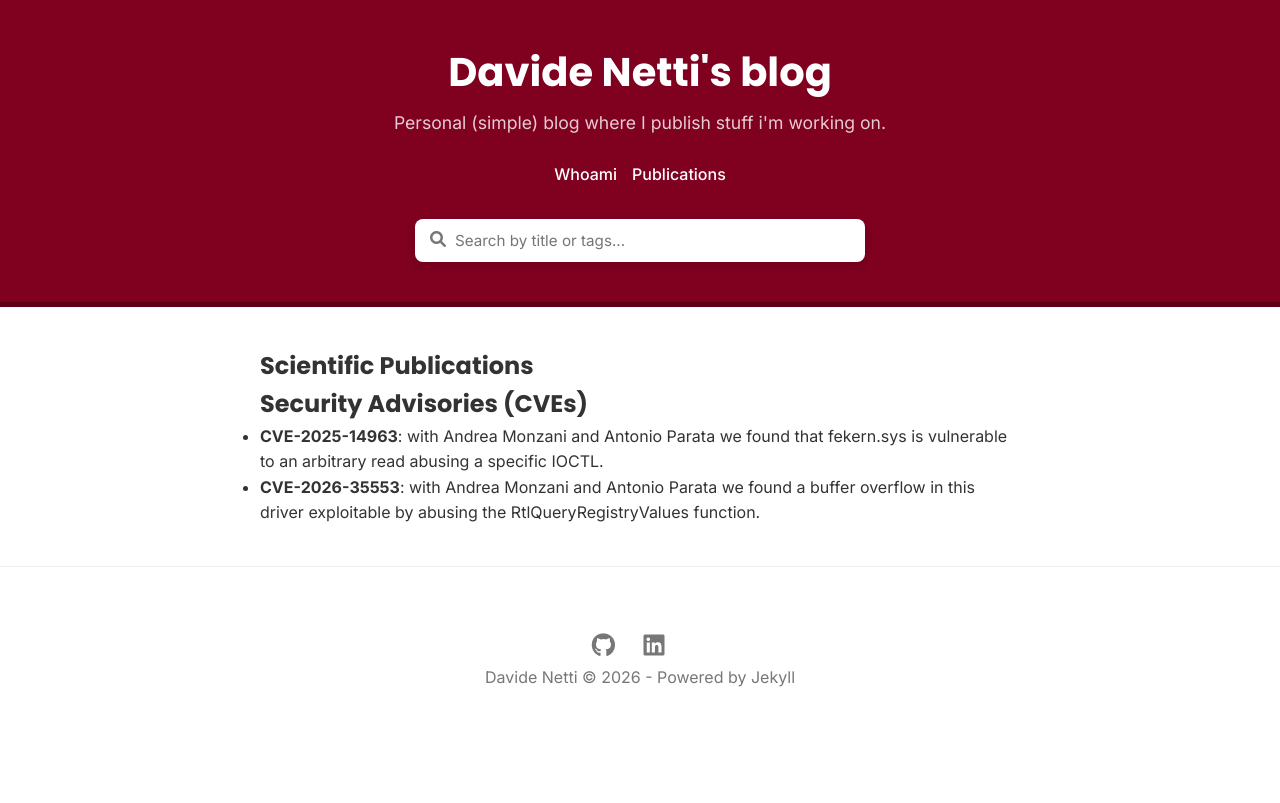
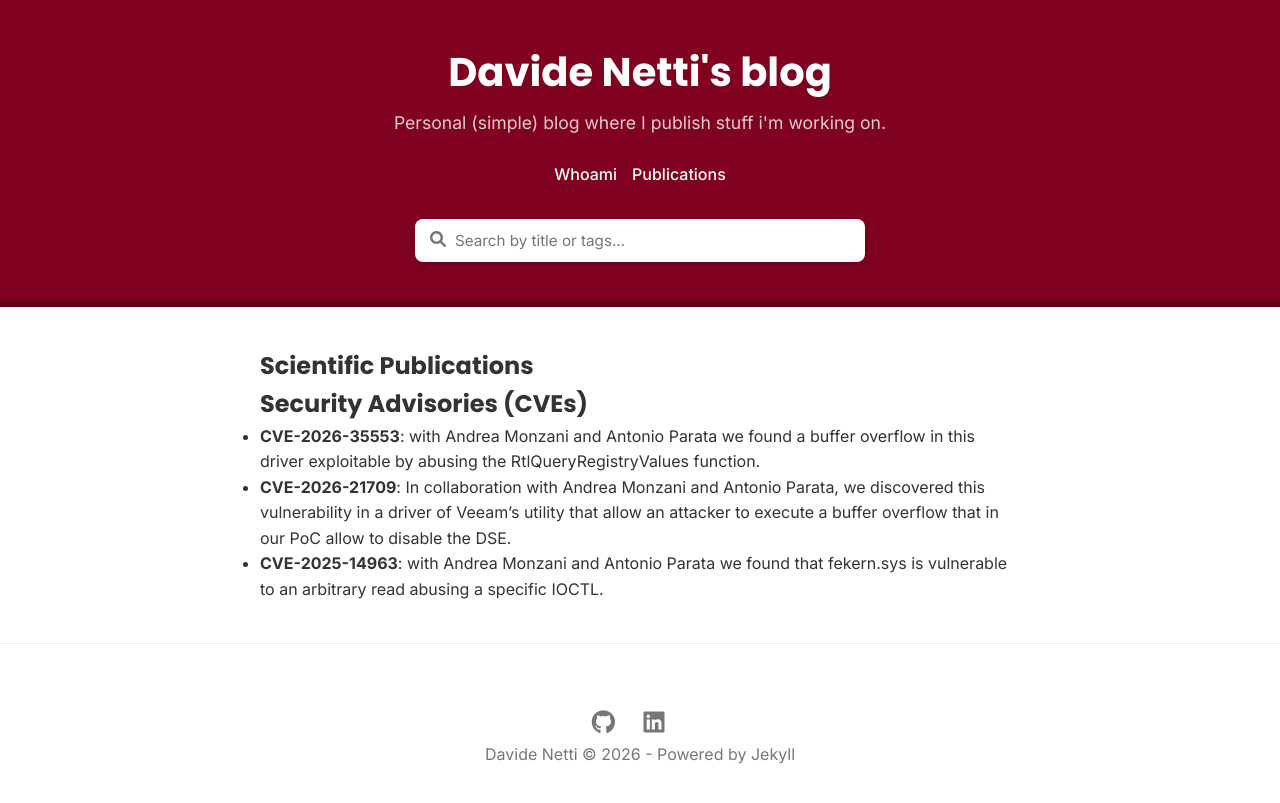
Before and after one commit to davidenetti/davidenetti.github.io, a Jekyll site: the page built from publications.md, in a window 1280 px wide. Shown: the top 803 px of the page. Built offline with Jekyll 4.4.1, drawn with Linux system fonts in a browser that asks for light colours; a style sheet for code colours, icons or effects is not loaded.

Commit message:
Update publications.md

```diff
--- a/publications.md
+++ b/publications.md
@@ -7,5 +7,6 @@ title: Publications & CVEs
 
 
 ## Security Advisories (CVEs)
+- **CVE-2026-35553**: with Andrea Monzani and Antonio Parata we found a buffer overflow in this driver exploitable by abusing the RtlQueryRegistryValues function.
+- **CVE-2026-21709**: In collaboration with Andrea Monzani and Antonio Parata, we discovered this vulnerability in a driver of Veeam's utility that allow an attacker to execute a buffer overflow that in our PoC allow to disable the DSE.
 - **CVE-2025-14963**: with Andrea Monzani and Antonio Parata we found that fekern.sys is vulnerable to an arbitrary read abusing a specific IOCTL.
-- **CVE-2026-35553**: with Andrea Monzani and Antonio Parata we found a buffer overflow in this driver exploitable by abusing the RtlQueryRegistryValues function.
```
